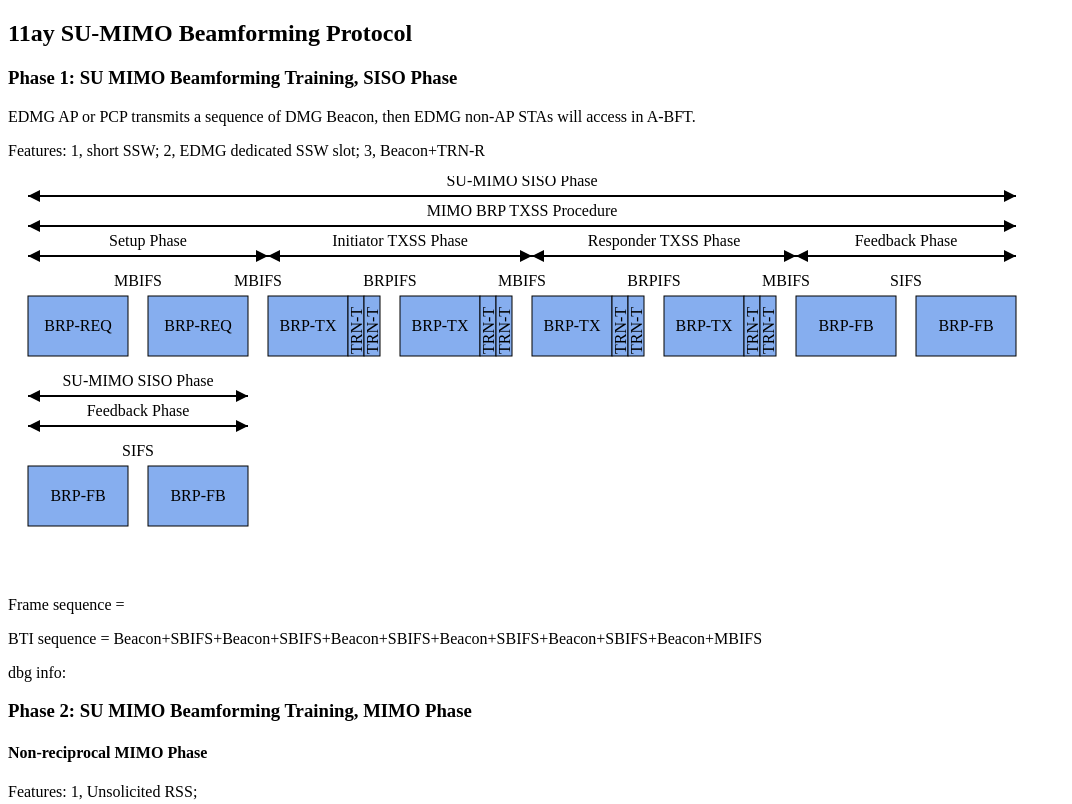
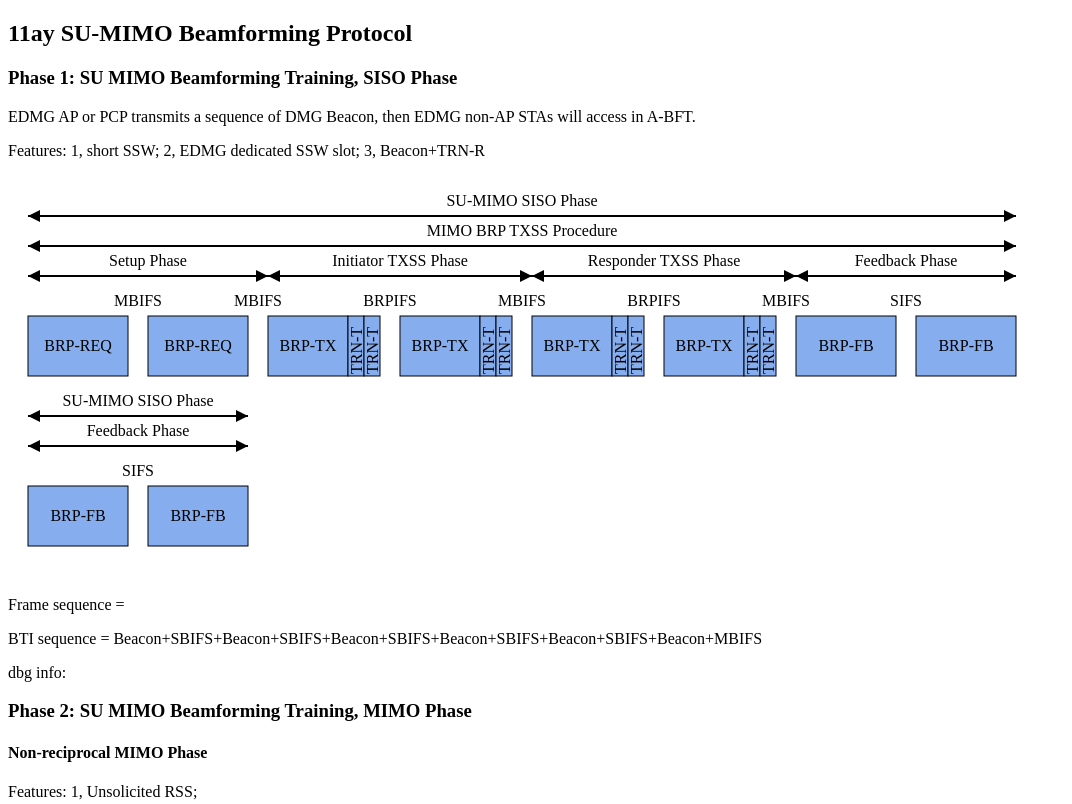
Before and after one commit to peakview/peakview.github.io, a plain HTML site: page 11ay-SU-MIMO-beamforming-training-seq.html in a window 1280 px wide. Shown: the top 804 px of the page, without its empty margins (0-1072 px from the left). Drawn offline with Linux system fonts and the light colour scheme.

Commit message:
Update svg image offset for figure 1

```diff
--- a/11ay-SU-MIMO-beamforming-training-seq.html
+++ b/11ay-SU-MIMO-beamforming-training-seq.html
@@ -94,7 +94,7 @@ function WrapText(textElement, width) {
     //textElement.textContent="a"+txtLineNew;
       if (txtLineNew.length>NcharPerLine) {
         if (txtLineOld.length == 0) {
-          txtLine = txtLineNew;
+          txtLine = txts[iiWord];
           txtLineOld = "";
         }
         else {
@@ -400,12 +400,12 @@ var suMimoBrpTxssSeq = new Sequence([suSisoSetupSeq,suInitiatorBrpTxssSeq,suResp
 var suMimoSisoPhaseSeq = new Sequence([suMimoBrpTxssSeq], 60, "SU-MIMO SISO Phase");
 if (1) {
   svgID="fig1";
-  seqInfo = suMimoSisoPhaseSeq.plot(svgID,20,120);
+  seqInfo = suMimoSisoPhaseSeq.plot(svgID,20,140);
 }
 var suMimoSisoPhaseSeq = new Sequence([suSisoFeedbackSeq], 60, "SU-MIMO SISO Phase");
 if (1) {
   svgID="fig1";
-  seqInfo = suMimoSisoPhaseSeq.plot(svgID,20,290);
+  seqInfo = suMimoSisoPhaseSeq.plot(svgID,20,310);
 }
 
 var suMimoSetupSeq = new Sequence([mimoBfSetupFrame,sIFS,mimoBfSetupFrame,mbIFS], 60, "Setup Subphase");
```
